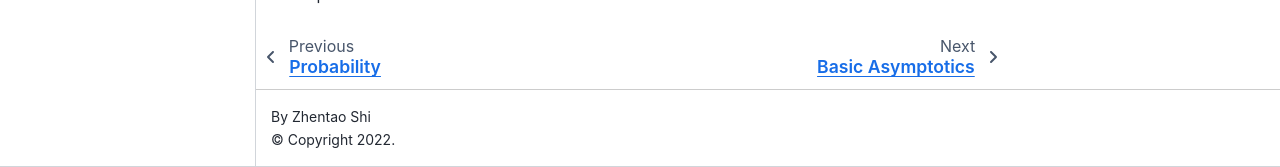
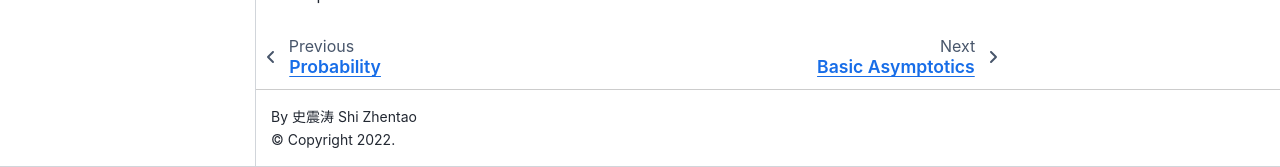
Before and after one commit to zhentaoshi/Econ_prob, a Jupyter Book: the page built from 02_stat.ipynb, in a window 1280 px wide and 900 px high, scrolled down 8757 px. Shown: the part 733-900 px from the top of the window. Built offline with Jupyter Book 1.0.4 settings and Sphinx 7.4.7 and the Sphinx Book theme 1.1.4, drawn with Linux system fonts in a browser that asks for light colours.

Commit message:
add chinese

```diff
--- a/_config.yml
+++ b/_config.yml
@@ -2,7 +2,7 @@
 # Learn more at https://jupyterbook.org/customize/config.html
 
 title: Lecture Notes
-author: Zhentao Shi
+author: 史震涛 Shi Zhentao
 #logo: logo.png
 copyright: "2022"
 
```
Also changed, not shown: 02_stat.ipynb.
